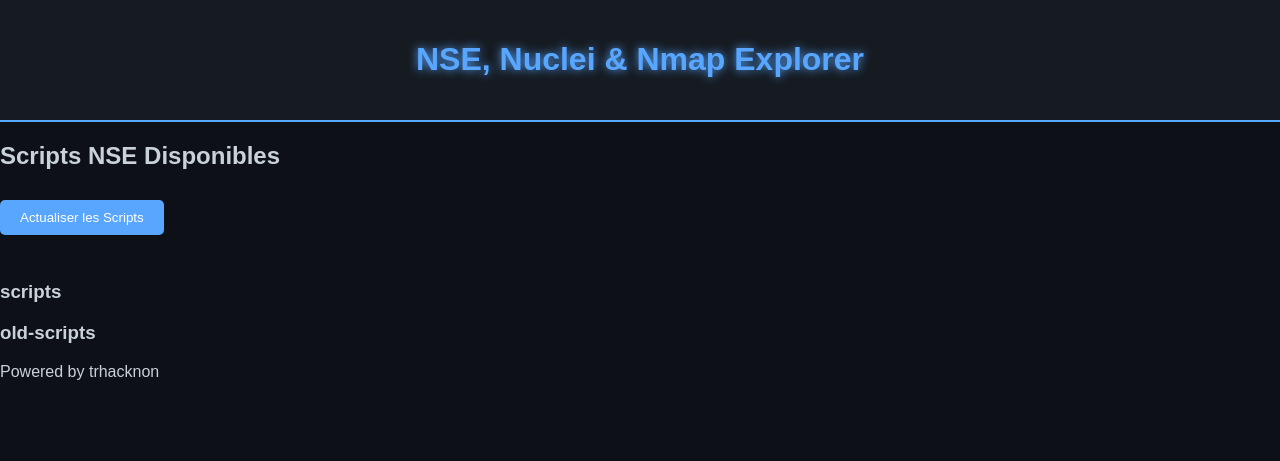
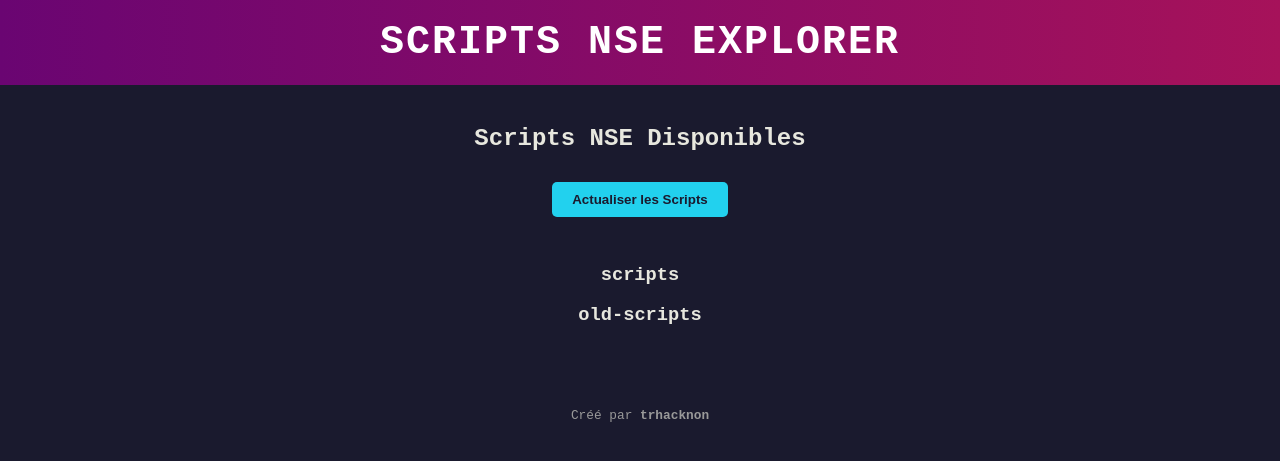
Before and after one commit to tucommenceapousser/nseweb, a Flask app: page / in a window 1280 px wide. Shown: the top 461 px of the page. Run offline with Flask 3, Linux system fonts and the light colour scheme; data that the repository does not hold is empty.

Commit message:
Update base.html

```diff
--- a/templates/base.html
+++ b/templates/base.html
@@ -3,18 +3,67 @@
 <head>
     <meta charset="UTF-8">
     <meta name="viewport" content="width=device-width, initial-scale=1.0">
-    <title>NSE, Nuclei & Nmap Explorer</title>
-    <link rel="stylesheet" href="{{ url_for('static', filename='css/styles.css') }}">
+    <title>NSE Scripts</title>
+    <style>
+        body {
+            background-color: #1a1a2e;
+            color: #e7e7de;
+            font-family: "Courier New", Courier, monospace;
+            margin: 0;
+            padding: 0;
+            text-align: center;
+        }
+        header {
+            padding: 20px;
+            background: linear-gradient(90deg, #6a0572, #a6125a);
+            color: #fff;
+            text-transform: uppercase;
+        }
+        h1 {
+            font-size: 2.5em;
+            letter-spacing: 2px;
+            margin: 0;
+        }
+        a {
+            color: #22d1ee;
+            text-decoration: none;
+        }
+        a:hover {
+            text-decoration: underline;
+        }
+        section {
+            padding: 20px;
+        }
+        button {
+            background-color: #22d1ee;
+            border: none;
+            border-radius: 5px;
+            color: #1a1a2e;
+            padding: 10px 20px;
+            cursor: pointer;
+            font-weight: bold;
+            margin: 10px;
+        }
+        button:hover {
+            background-color: #0b8aa3;
+        }
+        footer {
+            margin-top: 20px;
+            padding: 10px;
+            font-size: 0.8em;
+            color: #999;
+        }
+    </style>
 </head>
 <body>
     <header>
-        <h1>NSE, Nuclei & Nmap Explorer</h1>
+        <h1>Scripts NSE Explorer</h1>
     </header>
     <main>
         {% block content %}{% endblock %}
     </main>
     <footer>
-        <p>Powered by <span>trhacknon</span></p>
+        <p>Créé par <strong>trhacknon</strong></p>
     </footer>
 </body>
 </html>
```
